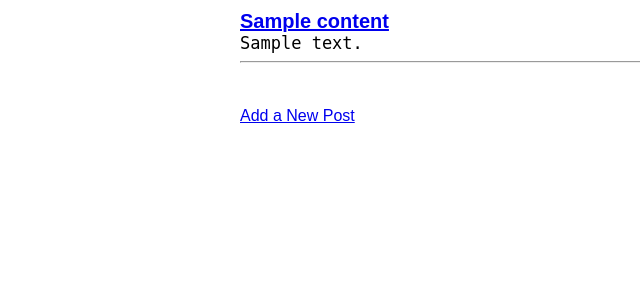
After one commit to erinfizz/build-a-blog, a Python web app: template templates/blog.html in a window 1280 px wide. The commit adds this page. Shown: the top 300 px of the page, without its empty margins (0-640 px from the left). Run offline with Jinja, Linux system fonts and the light colour scheme; the template is opened without the code that fills it: most values are stand-ins (such as "Sample title", 1, 10 or a date in 2020).

Commit message:
completed assignment

```diff
--- a/templates/base.html
+++ b/templates/base.html
@@ -3,28 +3,52 @@
 <html>
     <head>
         <title>Build A Blog</title>
-    <head>
+    </head>
+    <style type="text/css">
+        body {
+            font-family: sans-serif;
+            width: 800px;
+            margin: 0 auto;
+            padding: 10px;
+        }
+        .error {
+            color: red
+        }
+        label {
+            display: block;
+            font-size: 20px;
+        }
+        input[type=text] {
+            width: 400px;
+            font-size:20px;
+        }
+        textarea {
+            width: 400px;
+            height: 200px;
+            font-size: 17px;
+            font-family: monospace;
+        }
+        input[type=submit] {
+            font-size: 24px;
+        }
+        hr {
+            margin 20px auto;
+        }
+        .content + .content {
+            margin-top: 20px;
+        }
+        .content-title {
+            font-weight: bold;
+            font-size: 20px;
+        }
+        .content-body {
+            margin: 0;
+            font-size: 17px;
+        }
+        </style>
 
     <body>
-        <h1>
-            <a href="/">Blog!!</a>
-        </h1>
-        <form method="post">
-            <label>
-                <div>title</div>
-                <input type="text" name="title" value="{{title}}">
-            </label>
-        <form method="post">
-            <label>
-                <div>content</div>
-                <textarea name="content">{{content}}</textarea>
-            </label>
-            <br>
-            <input type="submit">
-            <div class="error">{{error}}</div>
-
-
-
-        </form>
+        {% block content %}
+        {% endblock %}
     </body>
 </html>
--- /dev/null
+++ b/templates/blog.html
@@ -0,0 +1,17 @@
+{% extends "base.html" %}
+
+{% block content %}
+
+
+{% for content in contents %}
+    <div class="content">
+      <a href="/blog/{{content.key().id()}}">
+      <div class="content-title">{{content.title}}</div>
+      </a>
+      <pre class="content-body">{{content.content}}</pre>
+    </div>
+{% endfor %}
+<hr><br><br>
+<a href = "/newpost">Add a New Post</a>
+
+{% endblock %}
```
Also changed, not shown: main.py (+54 -3 lines), templates/newpost.html (added, +26 -0 lines), templates/single.html (added, +14 -0 lines), index.yaml (line endings or trailing spaces), 1 other file.
